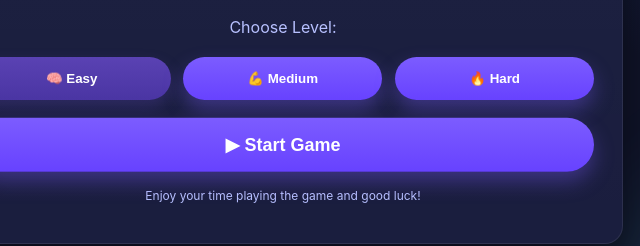
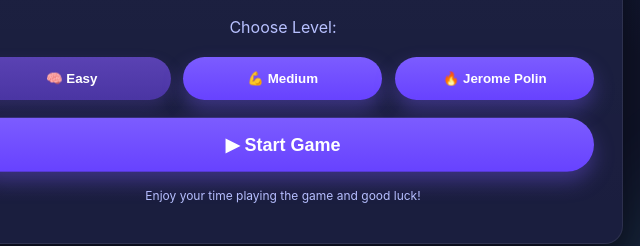
Before and after one commit to Bunga-calulla/XIPPLG6_Kelompok3_Game, a plain HTML site: page index.html in a window 1280 px wide. Shown: the part 372-618 px from the top of the page, 357-997 px from the left. Drawn offline with Linux system fonts and the light colour scheme.

Commit message:
axel & jojo update

```diff
--- a/index.html
+++ b/index.html
@@ -26,7 +26,7 @@
   <div style="display: flex; gap: 12px; justify-content: center; flex-wrap: wrap;">
     <button id="levelEasy" class="btn btn-primary" style="flex: 1; min-width: 120px;">🧠 Easy</button>
     <button id="levelMedium" class="btn btn-primary" style="flex: 1; min-width: 120px;">💪 Medium</button>
-    <button id="levelHard" class="btn btn-primary" style="flex: 1; min-width: 120px;">🔥 Hard</button>
+    <button id="levelHard" class="btn btn-primary" style="flex: 1; min-width: 120px;">🔥 Jerome Polin</button>
   </div>
 </div>
 
--- a/script.js
+++ b/script.js
@@ -387,7 +387,6 @@
     return;
   }
 
-  // ✅ GLOBAL — tidak pakai level
   let board = JSON.parse(localStorage.getItem(STORAGE.leaderboard) || "[]");
   const existingIndex = board.findIndex(entry => entry.name === name);
 
```
